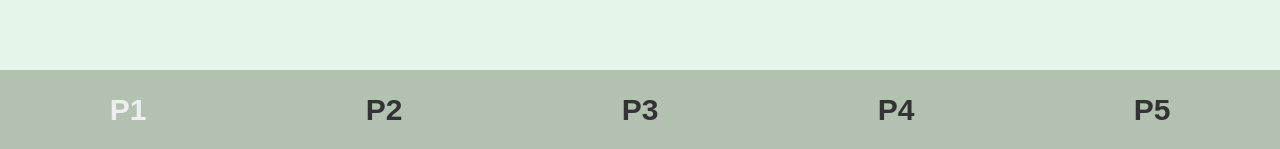
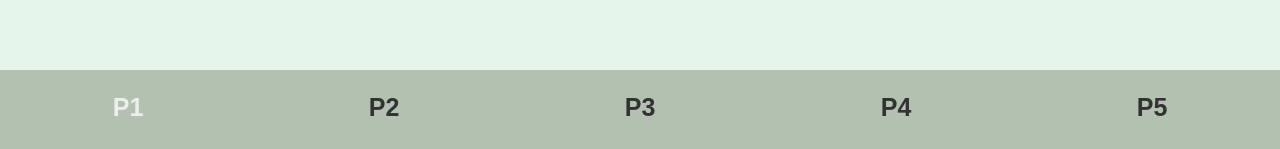
Before and after one commit to Heimatbrot/Homebread, a React (Create React App) app: page / in a window 1280 px wide. Shown: the part 648-797 px from the top of the page. Built offline with nearby package versions, Linux system fonts and the light colour scheme.

Commit message:
optical issue solving for 5 subpages

```diff
--- a/src/App.css
+++ b/src/App.css
@@ -36,11 +36,11 @@
 
     flex: 1;
     padding-top: 23px;
-    padding-bottom: 25px;
+    padding-bottom: 30px;
     border: none;
     text-align: center;
     background-color: #b3c1b1;
-    font-size: 30px;
+    font-size: 25px;
     font-weight: bold;
     color: #333;
     cursor: pointer;
```
